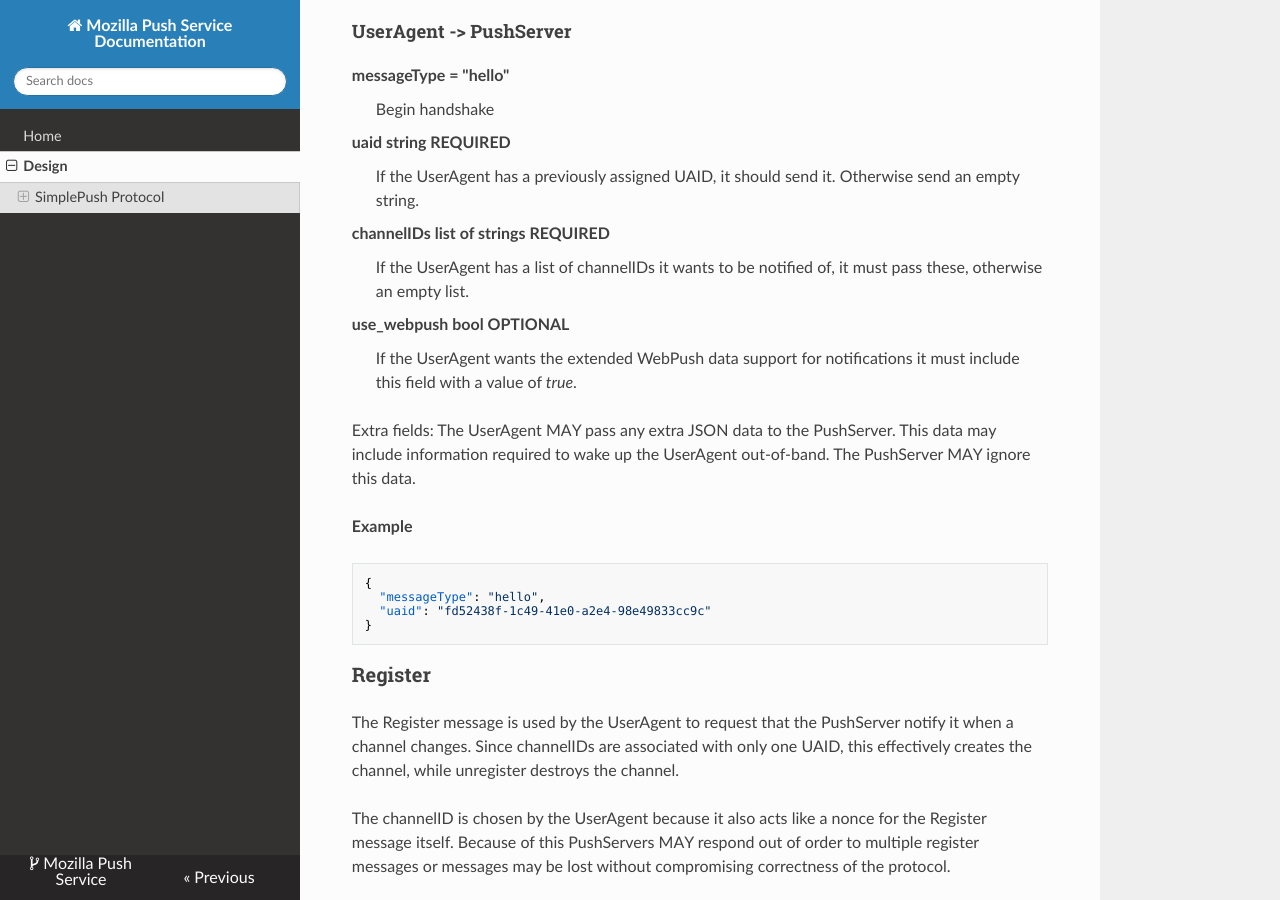
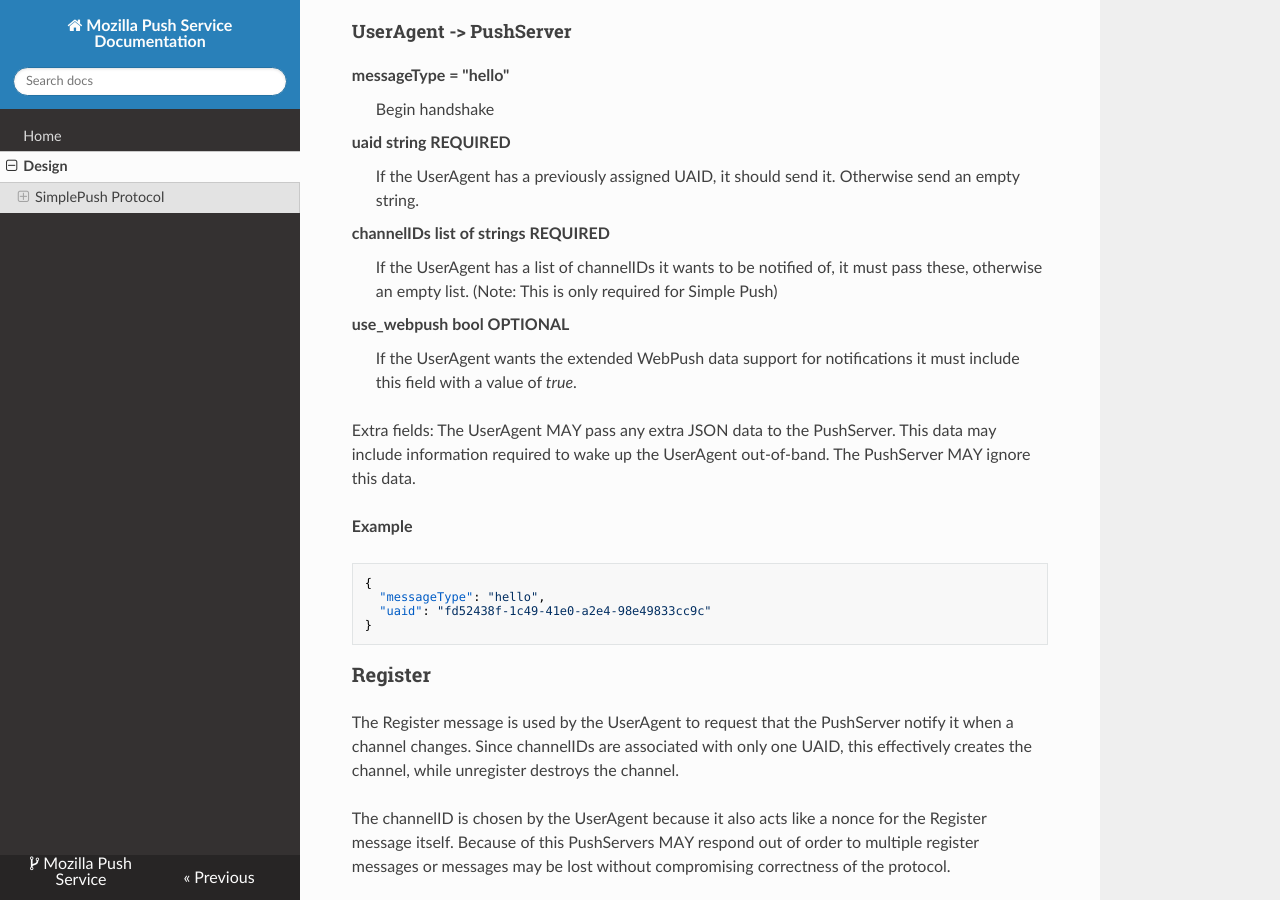
Before and after one commit to mozilla-services/push-service, an MkDocs documentation site: the page built from docs/design.md, in a window 1280 px wide and 900 px high, scrolled down 1880 px. Built offline with MkDocs 1.6.1, drawn with Linux system fonts in a browser that asks for light colours; nearby versions of some CDN libraries; old or Windows-style settings are respelled for this version of MkDocs; some of the changed text lies outside the part shown.

Commit message:
doc: Add note about base64 payloads and channelIDs are required only for simplepush.

```diff
--- a/docs/design.md
+++ b/docs/design.md
@@ -94,7 +94,8 @@ uaid string REQUIRED
 
 channelIDs list of strings REQUIRED
 : If the UserAgent has a list of channelIDs it wants to be notified of, it must
-  pass these, otherwise an empty list.
+  pass these, otherwise an empty list. (Note: This is only required for
+  Simple Push)
 
 use_webpush bool OPTIONAL
 : If the UserAgent wants the extended WebPush data support for notifications it
@@ -342,7 +343,7 @@ headers map OPTIONAL
 : Encryption headers sent along with the data. Present only if data was sent.
 
 data string OPTIONAL
-: Data payload, if included.
+: Data payload, if included. This string is Base64 URL-encoded.
 
 **Example**
 
```
